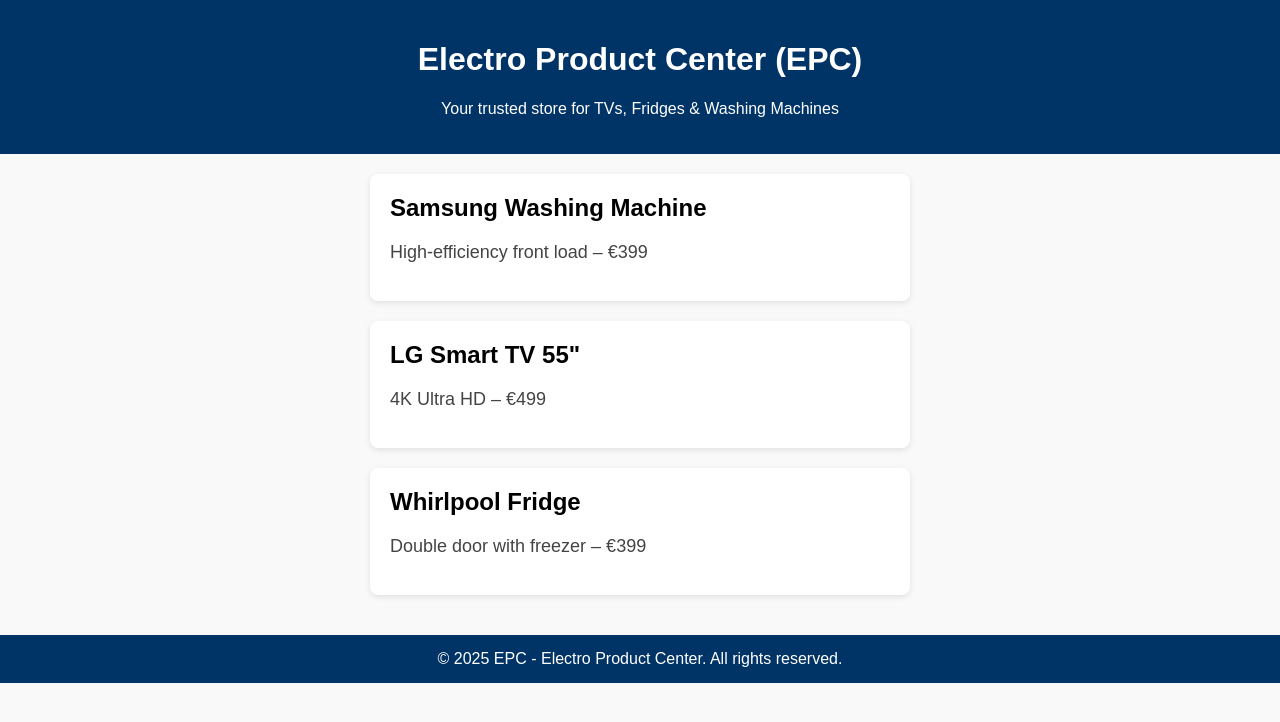
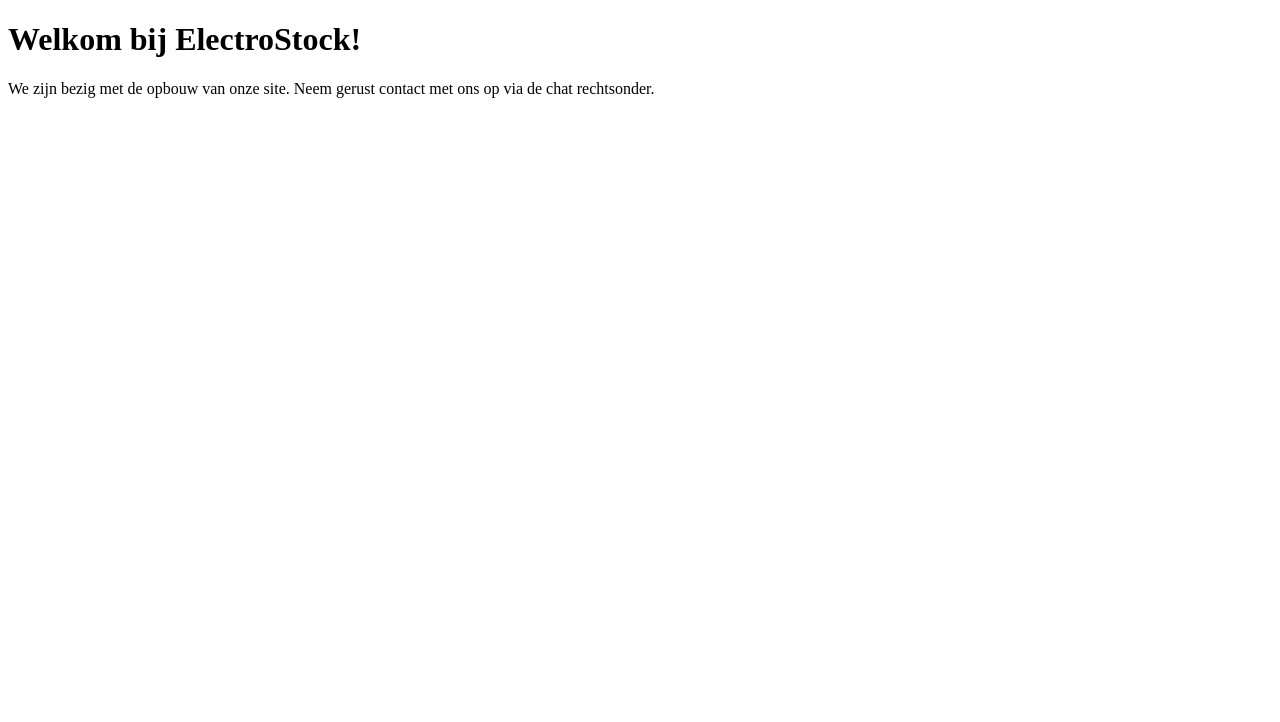
Before and after one commit to m1ckeyFm0use/EPCSTOCK, a plain HTML site: page index.html in a window 1280 px wide. Drawn offline with Linux system fonts and the light colour scheme.

Commit message:
Update index.html

```diff
--- a/index.html
+++ b/index.html
@@ -2,70 +2,24 @@
 <html lang="en">
 <head>
   <meta charset="UTF-8" />
-  <meta name="viewport" content="width=device-width, initial-scale=1.0"/>
-  <title>Electro Product Center (EPC)</title>
-  <style>
-    body {
-      font-family: Arial, sans-serif;
-      background: #f9f9f9;
-      margin: 0;
-      padding: 0;
-    }
-    header {
-      background-color: #003366;
-      color: white;
-      padding: 20px;
-      text-align: center;
-    }
-    .product {
-      background-color: white;
-      margin: 20px auto;
-      padding: 20px;
-      max-width: 500px;
-      border-radius: 8px;
-      box-shadow: 0 2px 6px rgba(0,0,0,0.1);
-    }
-    .product h2 {
-      margin-top: 0;
-    }
-    .product p {
-      font-size: 18px;
-      color: #444;
-    }
-    footer {
-      background-color: #003366;
-      color: white;
-      text-align: center;
-      padding: 15px;
-      margin-top: 40px;
-    }
-  </style>
+  <meta name="viewport" content="width=device-width, initial-scale=1.0" />
+  <title>ElectroStock</title>
 </head>
 <body>
+  <h1>Welkom bij ElectroStock!</h1>
+  <p>We zijn bezig met de opbouw van onze site. Neem gerust contact met ons op via de chat rechtsonder.</p>
 
-<header>
-  <h1>Electro Product Center (EPC)</h1>
-  <p>Your trusted store for TVs, Fridges & Washing Machines</p>
-</header>
-
-<div class="product">
-  <h2>Samsung Washing Machine</h2>
-  <p>High-efficiency front load – €399</p>
-</div>
-
-<div class="product">
-  <h2>LG Smart TV 55"</h2>
-  <p>4K Ultra HD – €499</p>
-</div>
-
-<div class="product">
-  <h2>Whirlpool Fridge</h2>
-  <p>Double door with freezer – €399</p>
-</div>
-
-<footer>
-  &copy; 2025 EPC - Electro Product Center. All rights reserved.
-</footer>
-
+  <!-- Tawk.to live chat script -->
+  <script type="text/javascript">
+  var Tawk_API=Tawk_API||{}, Tawk_LoadStart=new Date();
+  (function(){
+    var s1=document.createElement("script"),s0=document.getElementsByTagName("script")[0];
+    s1.async=true;
+    s1.src='https://embed.tawk.to/YOUR-UNIQUE-ID/default';
+    s1.charset='UTF-8';
+    s1.setAttribute('crossorigin','*');
+    s0.parentNode.insertBefore(s1,s0);
+  })();
+  </script>
 </body>
 </html>
```
